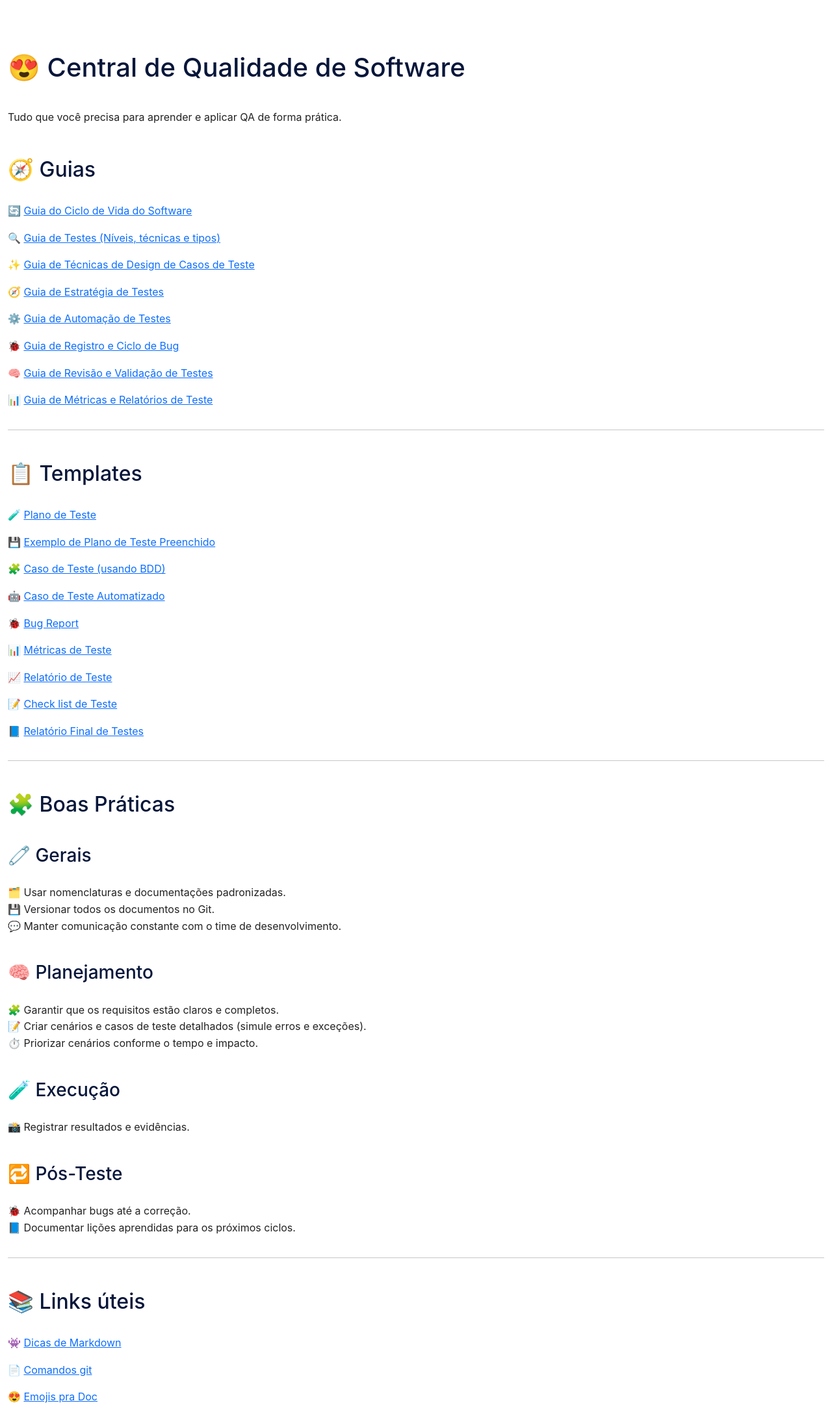
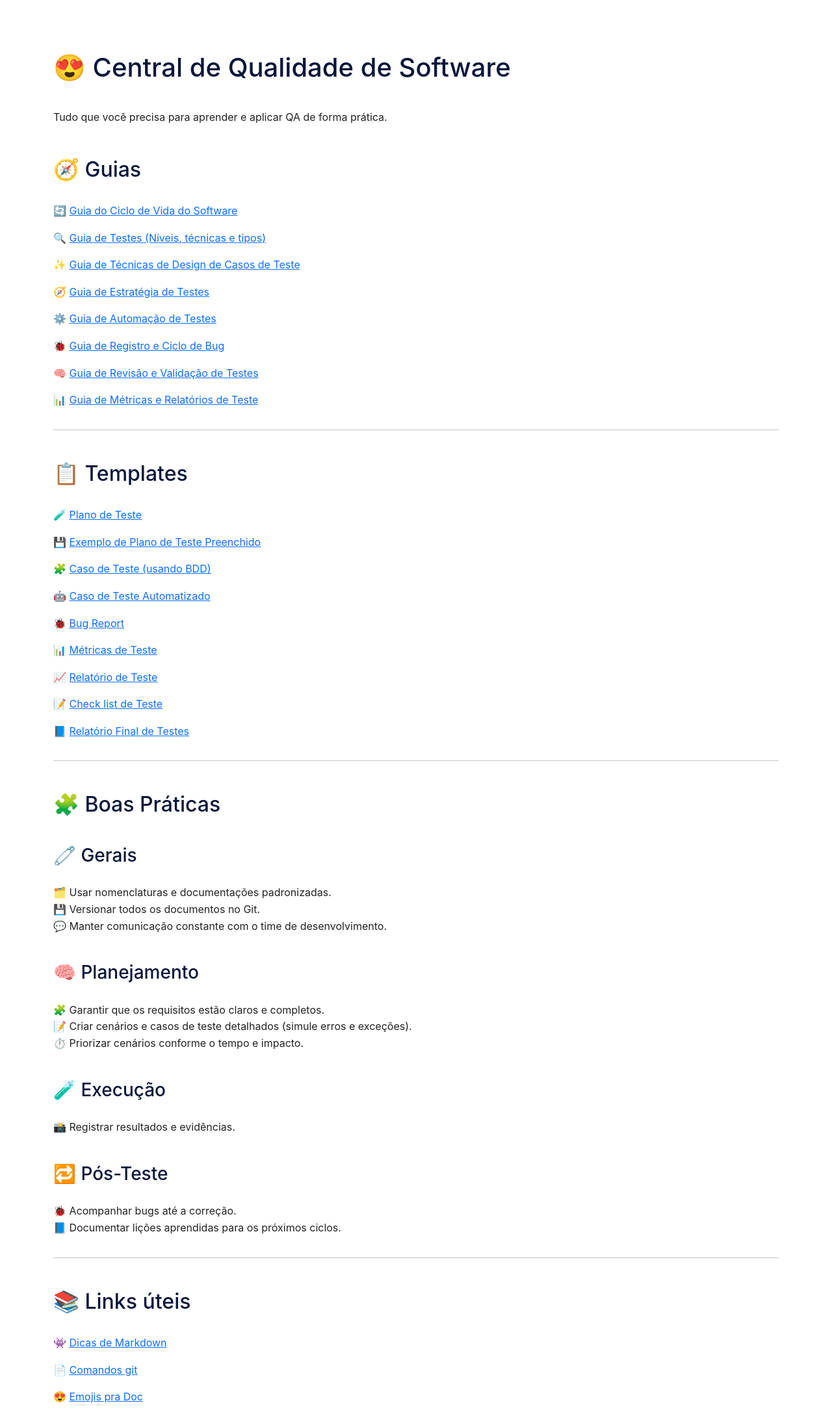
Before and after one commit to oliveiraandressa/QAland, a Jekyll site: the page built from readme.md, in a window 1280 px wide. Shown: the whole page at 65% size. Built offline with Jekyll 4.4.1, drawn with Linux system fonts in a browser that asks for light colours.

Commit message:
Refactor layout structure by changing container class for improved responsiveness

```diff
--- a/_layouts/default.html
+++ b/_layouts/default.html
@@ -10,10 +10,10 @@
     <link rel="stylesheet" href="{{ '/assets/css/custom.css' | relative_url }}">
 </head>
 <body>
-  <div class="container-fluid">
+  <div class="container">
     <div class="row">
       <div class="col-12">
-         <main class="content">
+         <main>
           {{ content }}
         </main>
       </div>
```
